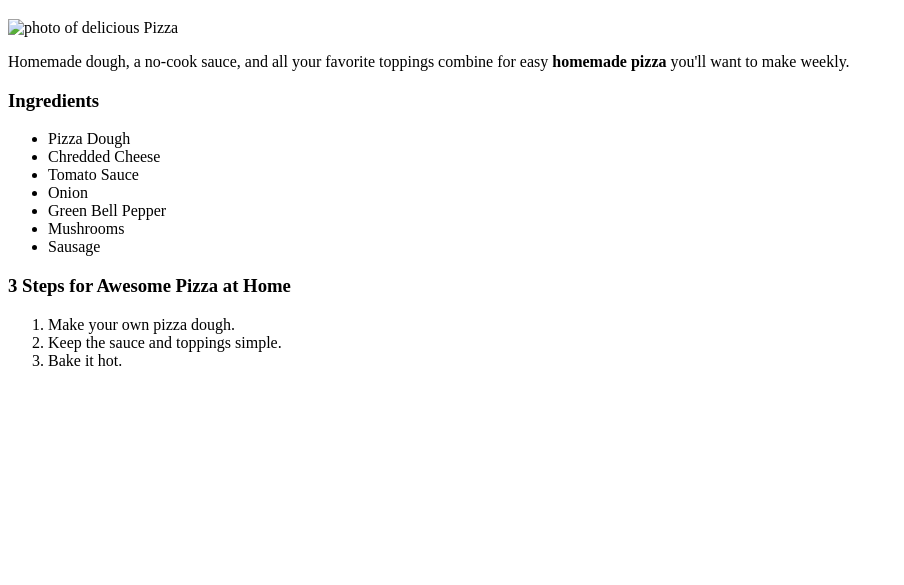
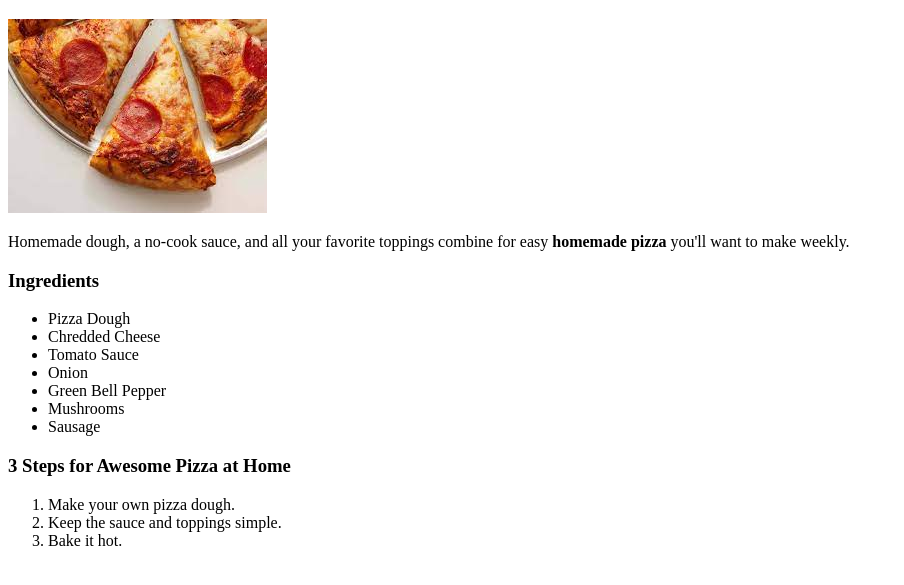
Before and after one commit to minaz631/odin-recipes, a plain HTML site: page recipes/pizza.html in a window 1280 px wide. Shown: the part 61-646 px from the top of the page, without its empty margins (0-904 px from the left). Drawn offline with Linux system fonts and the light colour scheme; the site is published under a folder, as on GitHub Pages, so addresses that start at the root find nothing.

Commit message:
edit img src

```diff
--- a/recipes/pizza.html
+++ b/recipes/pizza.html
@@ -6,7 +6,7 @@
     </head>
     <body>
         <h1>Pizza</h1>
-        <img src="/recipes/pizza.jpg" alt="photo of delicious Pizza">
+        <img src="pizza.jpg" alt="photo of delicious Pizza">
         <p>Homemade dough, a no-cook sauce, and all your favorite toppings combine for easy <strong>homemade pizza</strong> you'll want to make weekly.</p>
 
         <h3>Ingredients</h3>
```
